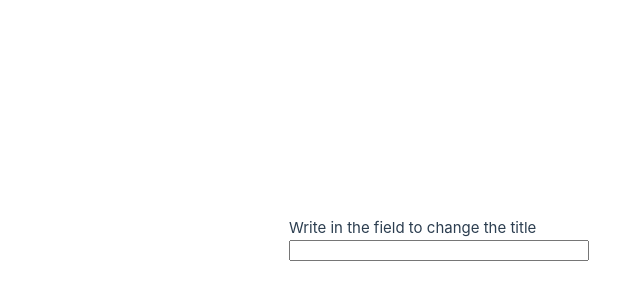
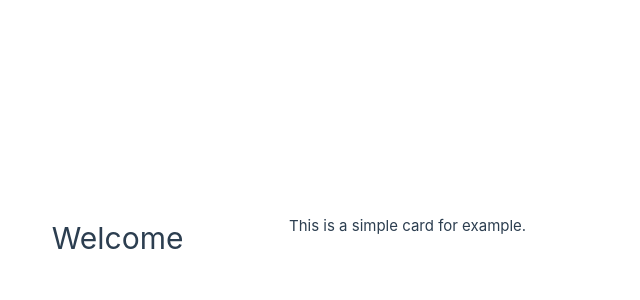
Before and after one commit to FranciscoIssac/Maqueta-Dashboard, a Vue app: page / in a window 1280 px wide. Shown: the part 162-462 px from the top of the page, without its empty margins (351-991 px from the left). Built offline with nearby package versions, Linux system fonts and the light colour scheme.

Commit message:
Simple card

```diff
--- a/src/App.vue
+++ b/src/App.vue
@@ -1,14 +1,22 @@
 <script setup>
 import Counter from "./components/Counter.vue";
 import Lista from "./components/ListReactive.vue";
+import Card from "./components/Card.vue";
 </script>
 
 <!-- <template>
   <Counter></Counter>
 </template> -->
 
+<!-- <template>
+  <Lista></Lista>
+</template> -->
+
 <template>
-  <Lista></Lista>
+  <Card>
+    <template #title>Welcome</template>
+    <template #description>This is a simple card for example.</template>
+  </Card>
 </template>
 
 <style scoped></style>
--- /dev/null
+++ b/src/components/Card.vue
@@ -0,0 +1,12 @@
+<script setup></script>
+
+<template>
+  <h1>
+    <slot name="title"></slot>
+  </h1>
+  <p>
+    <slot name="description"></slot>
+  </p>
+</template>
+
+<style></style>
```
